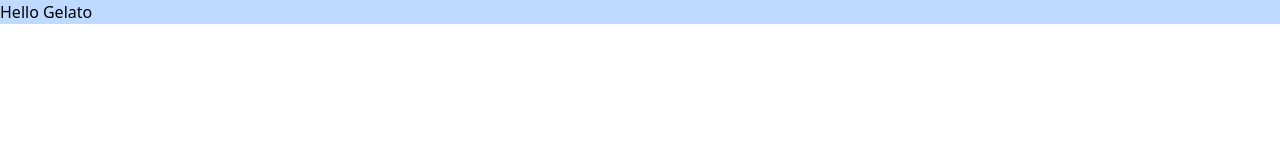
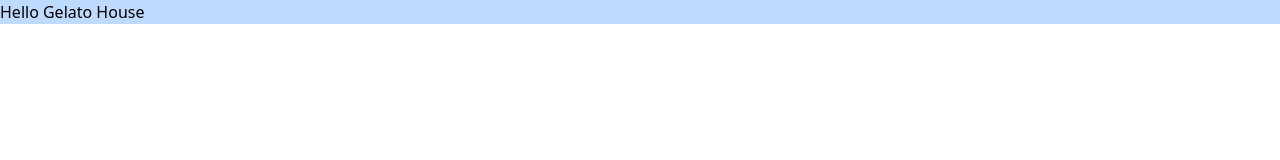
Before and after one commit to MiladNz/gelato-house-reactjs, a React (Vite) app: page / in a window 1280 px wide. Shown: the top 160 px of the page. Built offline with nearby package versions, Linux system fonts and the light colour scheme.

Commit message:
change title

```diff
--- a/src/App.tsx
+++ b/src/App.tsx
@@ -1,7 +1,7 @@
 function App() {
   return (
     <>
-      <h1 className="bg-blue-200">Hello Gelato</h1>
+      <h1 className="bg-blue-200">Hello Gelato House</h1>
     </>
   );
 }
```
